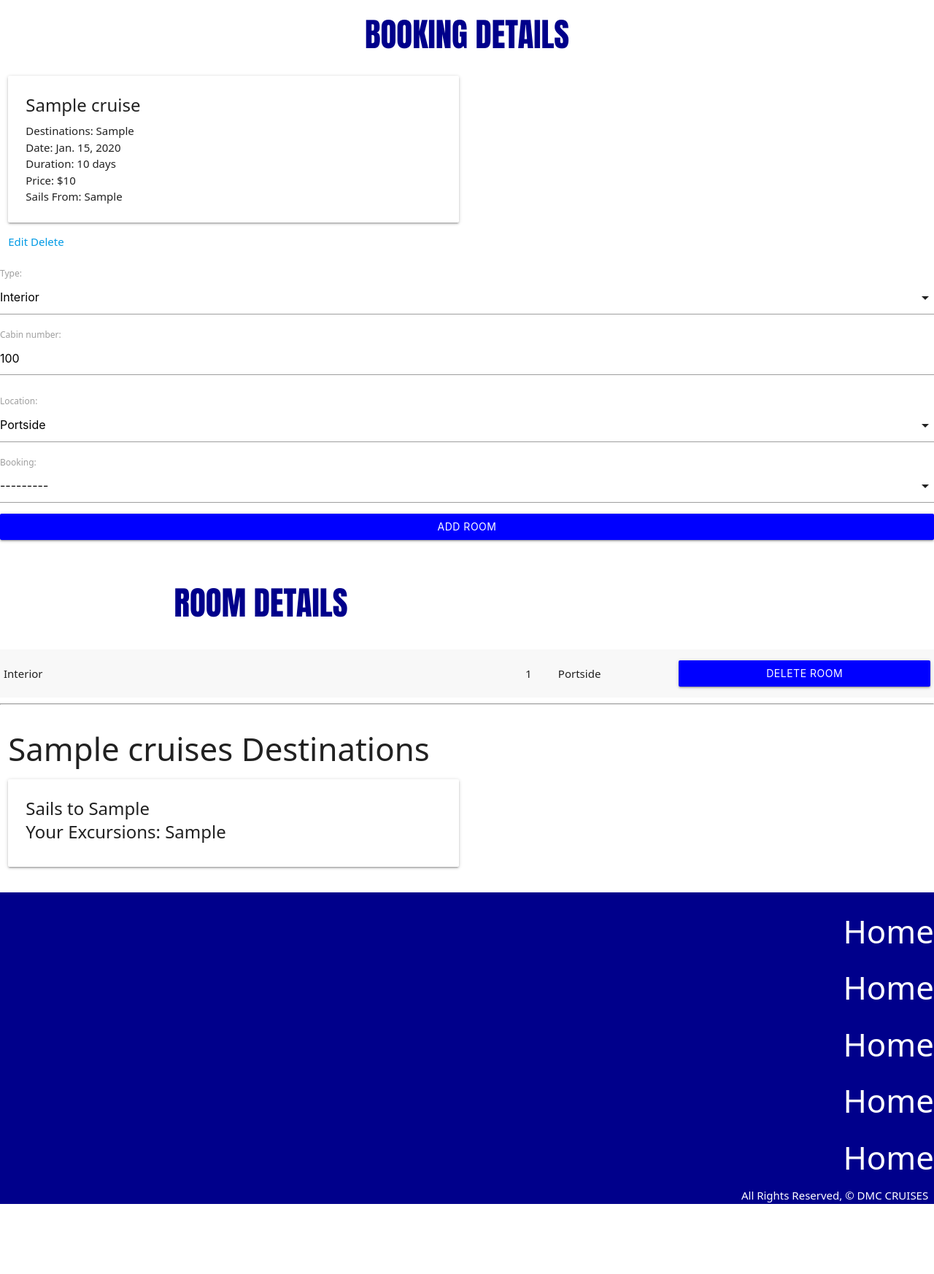
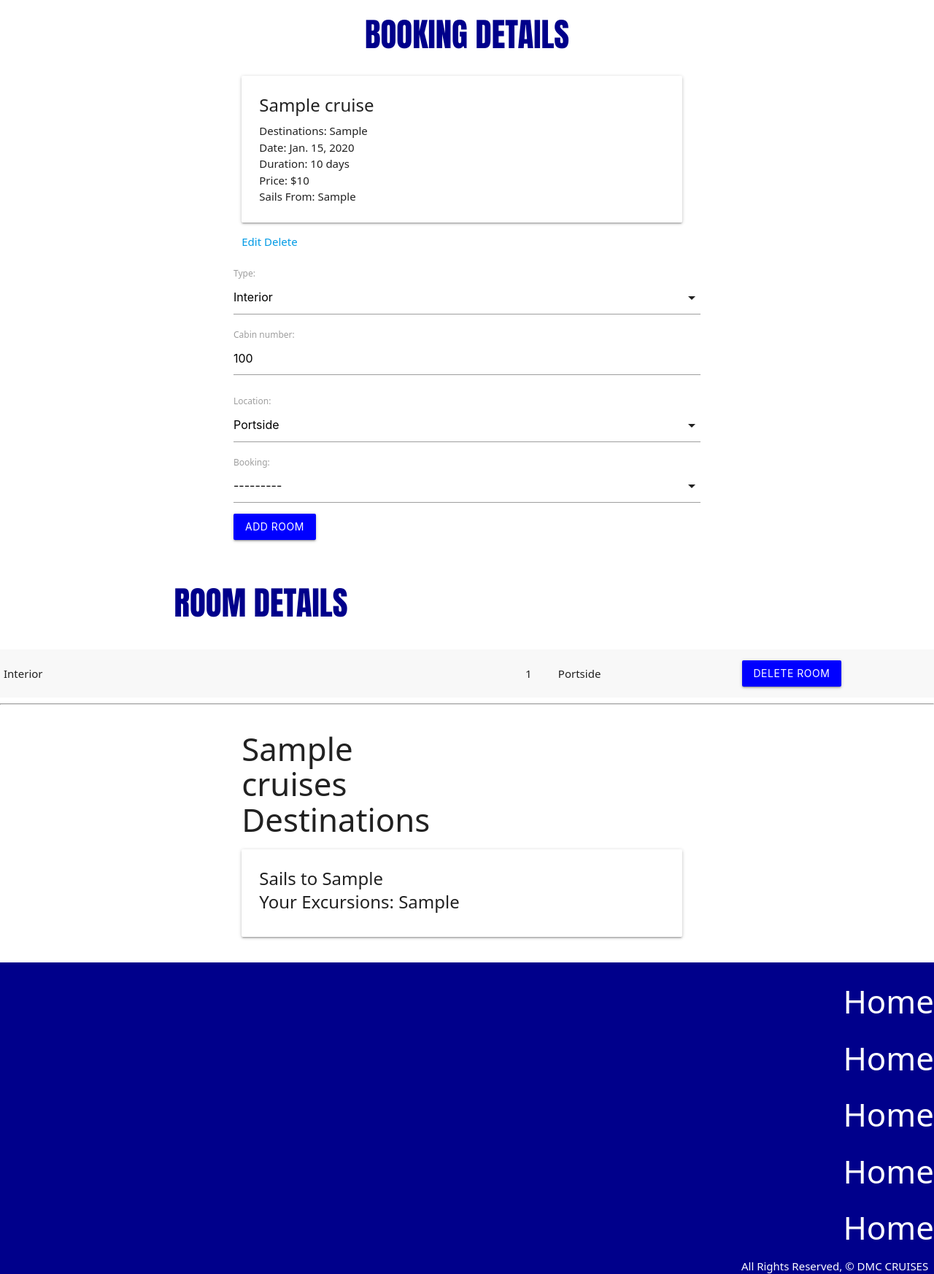
Before and after one commit to mlewis2257/dmc-cruises, a Django app: page /bookings/1/ in a window 1280 px wide. Shown: the part 665-2411 px from the top of the page at 73% size. Before the commit the page ends 2315 px from the top, so only its background shows below. Run offline with Django 4.2, Linux system fonts and the light colour scheme; tables that the repository leaves empty hold one stand-in row (values such as "Sample post"); parts of the project's set-up code (start-up, migrations or seed data) failed here and were passed over.

Commit message:
styled booking details

```diff
--- a/main_app/templates/bookings/detail.html
+++ b/main_app/templates/bookings/detail.html
@@ -49,7 +49,6 @@ h6 {
 }
 
 .btn, .btn-large, .btn-small {
-  width: 100%;
   text-decoration: none;
   color: #fff;
   background-color: blue;
@@ -63,6 +62,30 @@ h6 {
 .btn:hover, .btn-large:hover, .btn-small:hover {
   background-color: lightblue;
 }
+
+.col_s6 {
+  margin: 0 auto;
+}
+
+div.row {
+  margin-left: 25%;
+  margin-right: 25%;
+}
+
+form {
+  margin-left: 25%;
+  margin-right: 25%;
+}
+
+div.cardcontent {
+  align-items: center;
+  text-align: center;
+}
+
+.card {
+  width: 203%
+}
+
 </style>
 
 <div id="image-wrapper">
@@ -123,10 +146,10 @@ h6 {
 <div class="row">
   <div class="col s6">
     <h3>{{ booking.cruise.name }}s Destinations</h3>
-      {% for destination in booking.cruise.destinations.all %}
-        <div class="card">
-          <div class="card-content">
-            <span class="card-title">
+    <div class="card">
+      <div class="card-content">
+        <span class="card-title">
+              {% for destination in booking.cruise.destinations.all %}
               Sails to {{ destination.location }}
               {% for excursion in destination.excursions.all %}
                 <p>Your Excursions: {{ excursion.activity }}</p>
@@ -135,8 +158,8 @@ h6 {
             </span>
           </div>
         </div>
-          </div>
-        </div>
+      </div>
+    </div>
   </div>
 </div>
 
```
